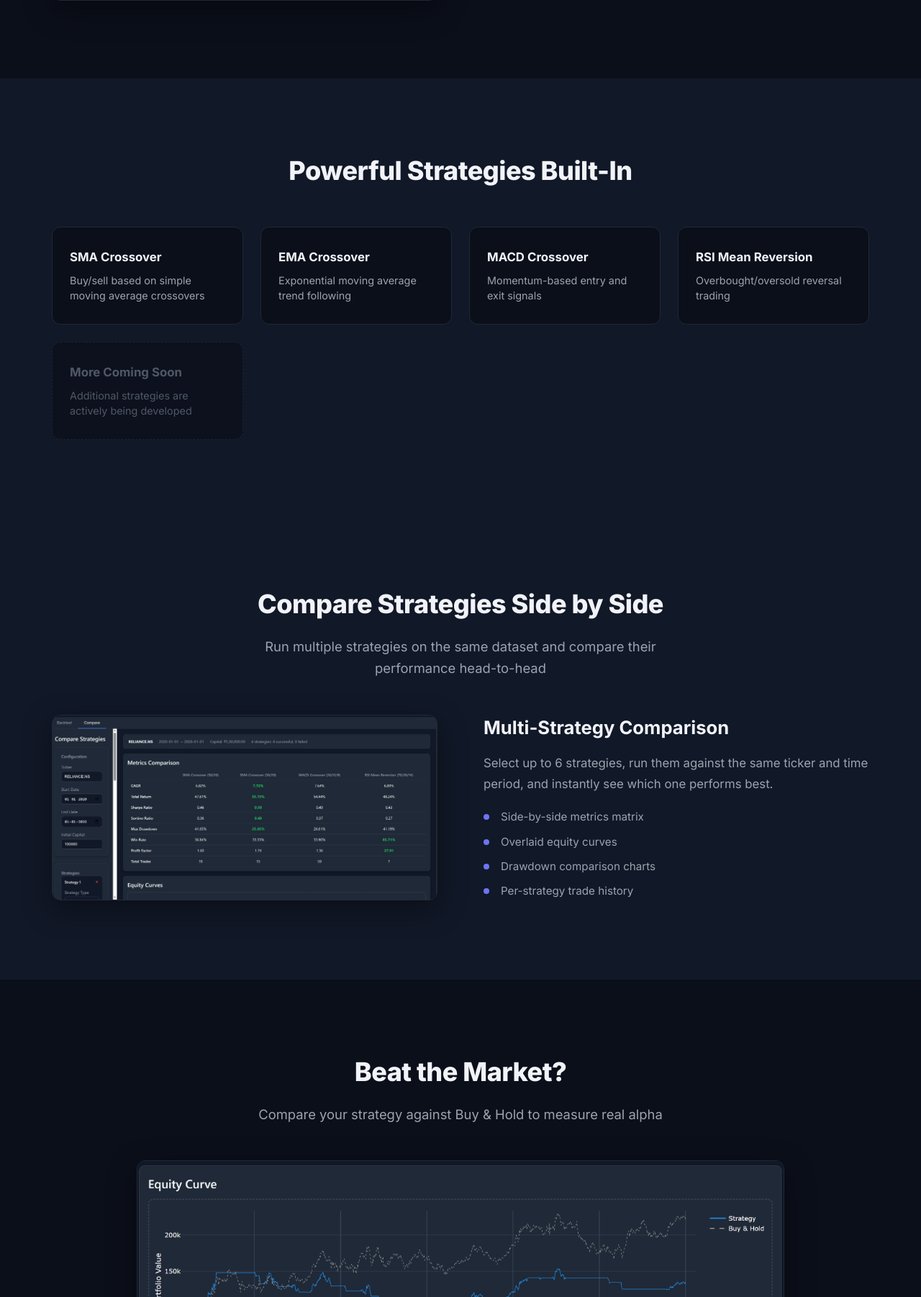
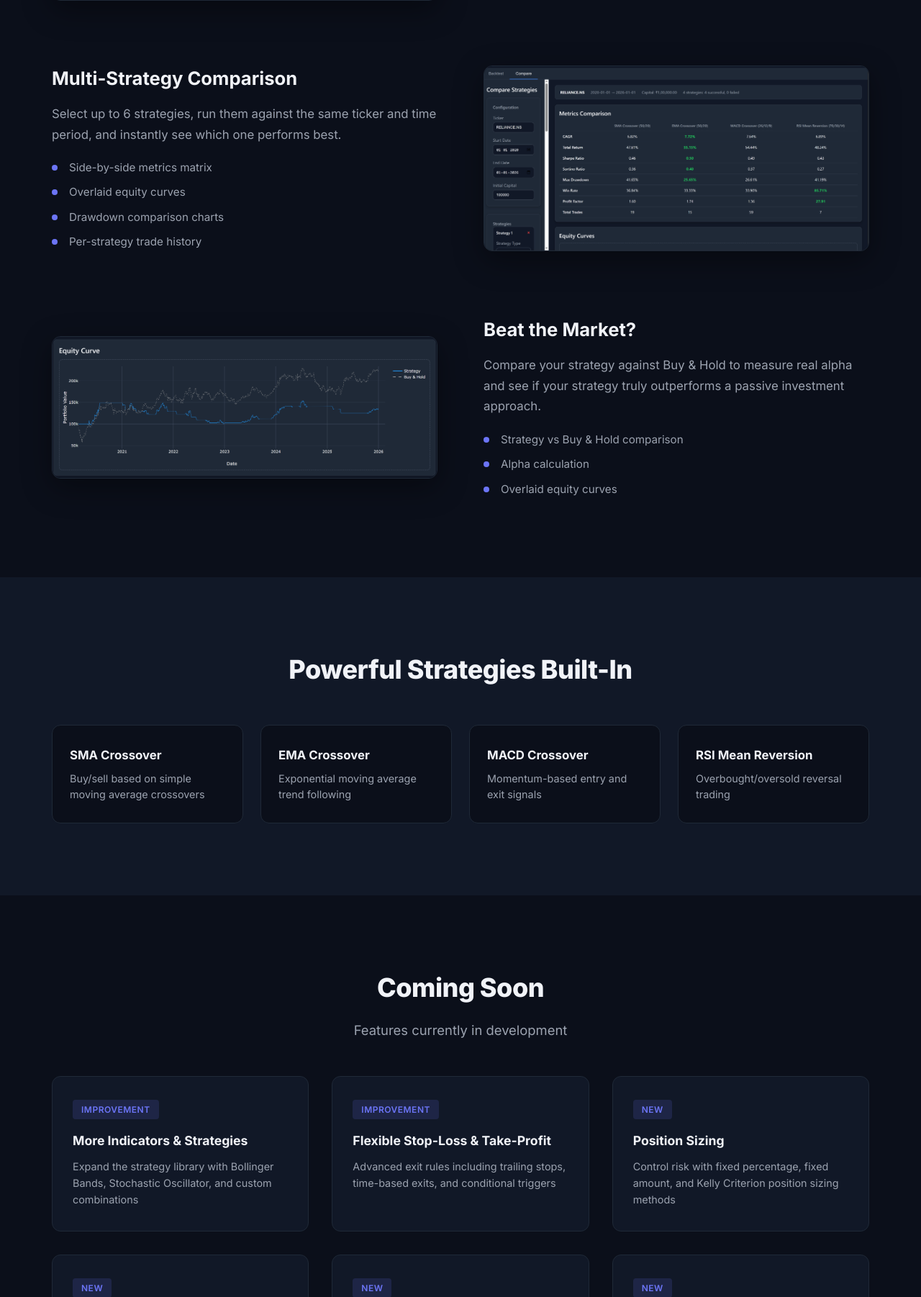
Before and after one commit to divyansh-agg29/TradeStrat, a Flask app: page / in a window 1280 px wide. Shown: the part 2695-4497 px from the top of the page at 72% size. Run offline with Flask 3, Linux system fonts and the light colour scheme; parts of the project's set-up code (start-up, migrations or seed data) failed here and were passed over.

Commit message:
Modify landing page

```diff
--- a/frontend/static/css/landing.css
+++ b/frontend/static/css/landing.css
@@ -427,33 +427,6 @@ body {
 }
 
 
-/* ==========================================
-   Compare Section
-========================================== */
-
-#compare {
-    padding: 100px 0;
-    background: var(--landing-bg-alt);
-}
-
-
-/* ==========================================
-   Benchmark Section
-========================================== */
-
-#benchmark {
-    padding: 100px 0;
-    text-align: center;
-}
-
-.benchmark-visual {
-    max-width: 900px;
-    margin: 0 auto;
-}
-
-.benchmark-visual .screenshot-placeholder {
-    min-height: 360px;
-}
 
 
 /* ==========================================
@@ -586,11 +559,8 @@ body {
         grid-template-columns: repeat(2, 1fr);
     }
 
-    #compare .showcase-row,
-    #compare .showcase-row.reverse {
-        grid-template-columns: 1fr;
-        gap: 32px;
-        direction: ltr;
+    .coming-soon-grid {
+        grid-template-columns: repeat(2, 1fr);
     }
 
     .section-heading {
@@ -620,21 +590,57 @@ body {
 
 
 /* ==========================================
-   Coming Soon Card
+   Coming Soon Section
 ========================================== */
 
-.coming-soon-card {
-    border-style: dashed;
-    border-color: var(--landing-border);
-    opacity: 0.7;
+#coming-soon {
+    padding: 100px 0;
 }
 
-.coming-soon-card h4 {
-    color: var(--landing-text-muted);
+.coming-soon-grid {
+    display: grid;
+    grid-template-columns: repeat(3, 1fr);
+    gap: 32px;
+    margin-top: 48px;
 }
 
-.coming-soon-card p {
-    color: var(--landing-text-muted);
+.coming-soon-item {
+    background: var(--landing-bg-alt);
+    border: 1px solid var(--landing-border);
+    border-radius: var(--landing-radius);
+    padding: 32px 28px;
+    transition: transform 0.2s ease, box-shadow 0.2s ease;
+}
+
+.coming-soon-item:hover {
+    transform: translateY(-3px);
+    box-shadow: var(--landing-shadow);
+}
+
+.coming-soon-badge {
+    display: inline-block;
+    padding: 4px 12px;
+    font-size: 0.75rem;
+    font-weight: 600;
+    text-transform: uppercase;
+    letter-spacing: 0.5px;
+    border-radius: 4px;
+    margin-bottom: 16px;
+    background: rgba(108, 117, 247, 0.15);
+    color: var(--landing-primary);
+}
+
+.coming-soon-item h4 {
+    font-size: 1.1rem;
+    font-weight: 700;
+    color: var(--landing-text);
+    margin-bottom: 10px;
+}
+
+.coming-soon-item p {
+    font-size: 0.9rem;
+    color: var(--landing-text-secondary);
+    line-height: 1.6;
 }
 
 
@@ -662,13 +668,16 @@ body {
     #features,
     #showcase,
     #strategies,
-    #compare,
-    #benchmark,
+    #coming-soon,
     #cta {
         padding: 64px 0;
     }
 
     .strategies-grid {
+        grid-template-columns: 1fr;
+    }
+
+    .coming-soon-grid {
         grid-template-columns: 1fr;
     }
 
@@ -679,8 +688,4 @@ body {
     .showcase-visual .screenshot-placeholder {
         min-height: 220px;
     }
-
-    .benchmark-visual .screenshot-placeholder {
-        min-height: 240px;
-    }
 }
--- a/frontend/templates/landing.html
+++ b/frontend/templates/landing.html
@@ -19,6 +19,7 @@
             <div class="nav-links">
                 <a href="#features">Features</a>
                 <a href="#strategies">Strategies</a>
+                <a href="#coming-soon">Roadmap</a>
                 <a href="/app" class="nav-cta">Try Demo</a>
             </div>
         </div>
@@ -128,6 +129,39 @@
                 </div>
             </div>
 
+            <!-- Showcase 4: Strategy Comparison -->
+            <div class="showcase-row reverse">
+                <div class="showcase-visual">
+                    <img src="{{ url_for('static', filename='images/comparison-dashboard.png') }}" alt="Strategy Comparison Dashboard" class="showcase-screenshot">
+                </div>
+                <div class="showcase-text">
+                    <h3>Multi-Strategy Comparison</h3>
+                    <p>Select up to 6 strategies, run them against the same ticker and time period, and instantly see which one performs best.</p>
+                    <ul class="showcase-features-list">
+                        <li>Side-by-side metrics matrix</li>
+                        <li>Overlaid equity curves</li>
+                        <li>Drawdown comparison charts</li>
+                        <li>Per-strategy trade history</li>
+                    </ul>
+                </div>
+            </div>
+
+            <!-- Showcase 5: Benchmark Comparison -->
+            <div class="showcase-row">
+                <div class="showcase-visual">
+                    <img src="{{ url_for('static', filename='images/equity-curve-benchmark.png') }}" alt="Equity Curve - Strategy vs Benchmark" class="showcase-screenshot">
+                </div>
+                <div class="showcase-text">
+                    <h3>Beat the Market?</h3>
+                    <p>Compare your strategy against Buy &amp; Hold to measure real alpha and see if your strategy truly outperforms a passive investment approach.</p>
+                    <ul class="showcase-features-list">
+                        <li>Strategy vs Buy &amp; Hold comparison</li>
+                        <li>Alpha calculation</li>
+                        <li>Overlaid equity curves</li>
+                    </ul>
+                </div>
+            </div>
+
         </div>
     </section>
 
@@ -158,48 +192,55 @@
                     <p>Overbought/oversold reversal trading</p>
                 </div>
 
-                <div class="strategy-card coming-soon-card">
-                    <h4>More Coming Soon</h4>
-                    <p>Additional strategies are actively being developed</p>
-                </div>
-
             </div>
         </div>
     </section>
 
-    <!-- ================= STRATEGY COMPARISON ================= -->
+    <!-- ================= COMING SOON ================= -->
 
-    <section id="compare">
+    <section id="coming-soon">
         <div class="section-container">
-            <h2 class="section-heading">Compare Strategies Side by Side</h2>
-            <p class="section-subheading">Run multiple strategies on the same dataset and compare their performance head-to-head</p>
+            <h2 class="section-heading">Coming Soon</h2>
+            <p class="section-subheading">Features currently in development</p>
 
-            <div class="showcase-row">
-                <div class="showcase-visual">
-                    <img src="{{ url_for('static', filename='images/comparison-dashboard.png') }}" alt="Strategy Comparison Dashboard" class="showcase-screenshot">
+            <div class="coming-soon-grid">
+
+                <div class="coming-soon-item">
+                    <div class="coming-soon-badge">Improvement</div>
+                    <h4>More Indicators & Strategies</h4>
+                    <p>Expand the strategy library with Bollinger Bands, Stochastic Oscillator, and custom combinations</p>
                 </div>
-                <div class="showcase-text">
-                    <h3>Multi-Strategy Comparison</h3>
-                    <p>Select up to 6 strategies, run them against the same ticker and time period, and instantly see which one performs best.</p>
-                    <ul class="showcase-features-list">
-                        <li>Side-by-side metrics matrix</li>
-                        <li>Overlaid equity curves</li>
-                        <li>Drawdown comparison charts</li>
-                        <li>Per-strategy trade history</li>
-                    </ul>
+
+                <div class="coming-soon-item">
+                    <div class="coming-soon-badge">Improvement</div>
+                    <h4>Flexible Stop-Loss & Take-Profit</h4>
+                    <p>Advanced exit rules including trailing stops, time-based exits, and conditional triggers</p>
                 </div>
-            </div>
-        </div>
-    </section>
 
-    <!-- ================= BENCHMARK HIGHLIGHT ================= -->
+                <div class="coming-soon-item">
+                    <div class="coming-soon-badge">New</div>
+                    <h4>Position Sizing</h4>
+                    <p>Control risk with fixed percentage, fixed amount, and Kelly Criterion position sizing methods</p>
+                </div>
 
-    <section id="benchmark">
-        <div class="section-container">
-            <h2 class="section-heading">Beat the Market?</h2>
-            <p class="section-subheading">Compare your strategy against Buy &amp; Hold to measure real alpha</p>
-            <div class="benchmark-visual">
-                <img src="{{ url_for('static', filename='images/equity-curve-benchmark.png') }}" alt="Equity Curve - Strategy vs Benchmark" class="benchmark-screenshot">
+                <div class="coming-soon-item">
+                    <div class="coming-soon-badge">New</div>
+                    <h4>Parameter Grid Search</h4>
+                    <p>Automatically find optimal strategy parameters by testing thousands of combinations</p>
+                </div>
+
+                <div class="coming-soon-item">
+                    <div class="coming-soon-badge">New</div>
+                    <h4>Monte Carlo Simulation</h4>
+                    <p>Test strategy robustness with thousands of randomized scenarios and confidence intervals</p>
+                </div>
+
+                <div class="coming-soon-item">
+                    <div class="coming-soon-badge">New</div>
+                    <h4>PDF & HTML Reports</h4>
+                    <p>Export professional backtest reports with charts, metrics, and trade logs</p>
+                </div>
+
             </div>
         </div>
     </section>
```
